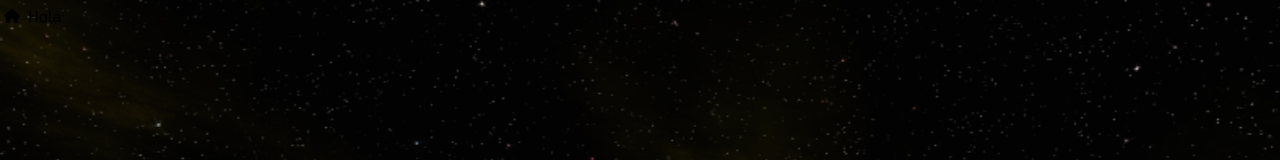
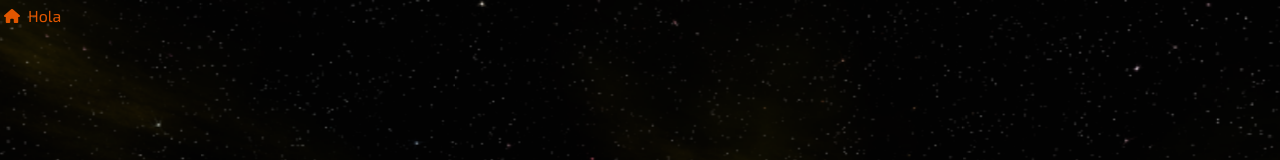
Before and after one commit to gusCreator/exoplanets, a Next.js app in the folder exoplanets/: page / in a window 1280 px wide. Shown: the top 160 px of the page. Built offline with nearby package versions, Linux system fonts and the light colour scheme.

Commit message:
Actualizando la safelist para que no purgue clases de color

```diff
--- a/exoplanets/tailwind.config.ts
+++ b/exoplanets/tailwind.config.ts
@@ -45,5 +45,10 @@ const config: Config = {
     },
   },
   plugins: [],
+  safelist: [
+    {
+      pattern: /-(primary|secondary|tertiary|red|green)$/,
+    },
+  ],
 };
 export default config;
```
